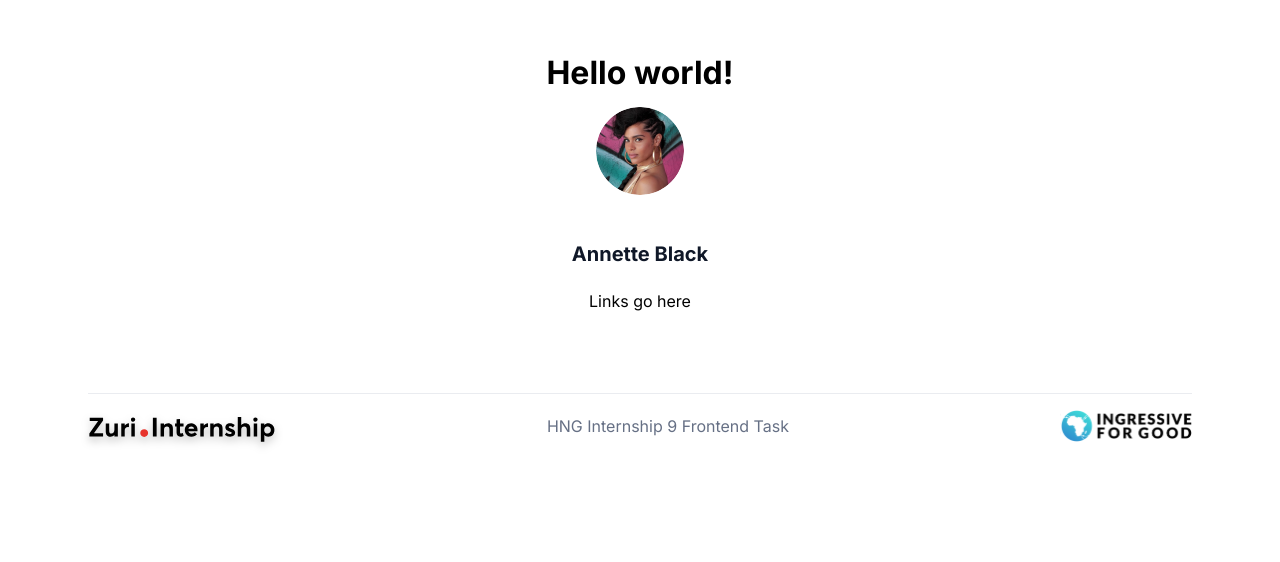
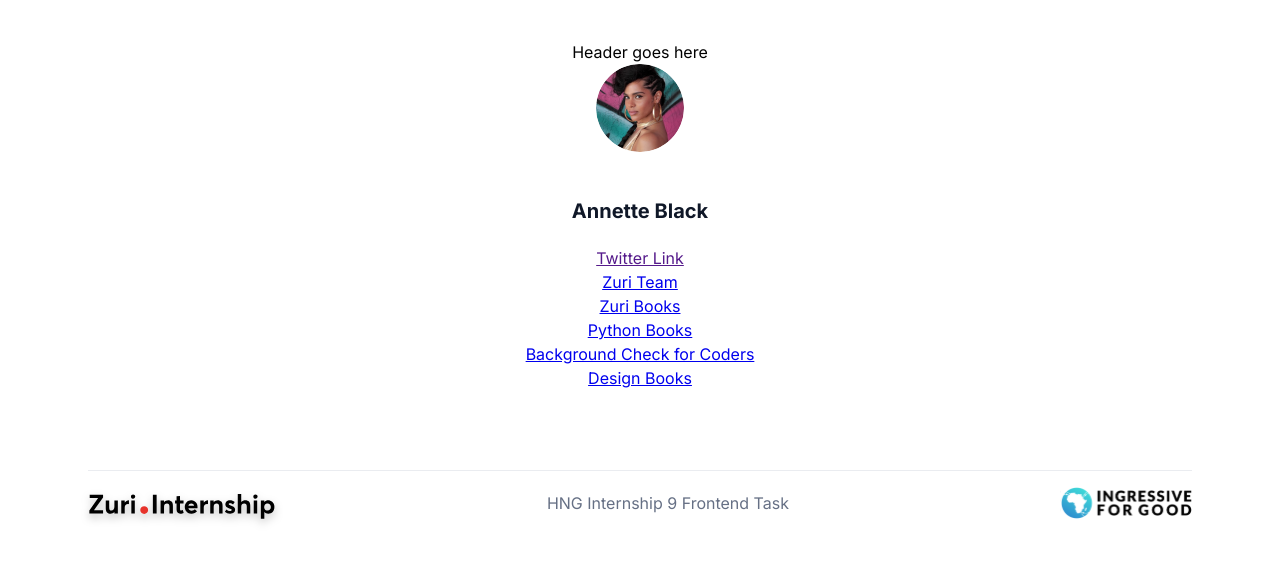
Before and after one commit to Sarbeng/frontend_zuri, a React (Vite) app: page / in a window 1280 px wide. Shown: the top 562 px of the page. Built offline with nearby package versions, Linux system fonts and the light colour scheme.

Commit message:
Added props to my links
Added props(properties) to the links component, i then added a data.js file to keep all the data to be passed into my props, then in my App.jsx file, i mapped the data into a constant and then passed it into the main app

```diff
--- a/src/App.jsx
+++ b/src/App.jsx
@@ -5,15 +5,25 @@ import Links from './components/Links'
 import Profile from  './components/Profile'
 import Header from './components/Header'
 import Footer from './components/Footer'
+import data from "./data"
 
 function App() {
   // const [count, setCount] = useState(0)
+  const links = data.map(item => {
+    return (
+      <Links
+        key = {item.id}
+        // I want to display all that the data variable has to offer from our data file
+        item = {item}
+       />
+    )
+  })
 
   return (
     <div className="App">
       <Header />
       <Profile />
-      <Links />
+      {links}
       <Footer />
     </div>
   )
--- a/src/components/Header.jsx
+++ b/src/components/Header.jsx
@@ -3,9 +3,7 @@ import React from "react";
 export default function Header(){
     return(
         <div>
-            <h1 className="text-3xl font-bold underline">
-      Hello world!
-    </h1>
+         Header goes here
         </div>
     )
 }
--- a/src/components/Links.jsx
+++ b/src/components/Links.jsx
@@ -1,9 +1,9 @@
 import React from "react";
 
-export default function Links(){
+export default function Links(props){
     return(
         <div>
-            Links go here
+            <a href={props.item.url}>{props.item.title}</a>
         </div>
     )
 }
--- /dev/null
+++ b/src/data.js
@@ -0,0 +1,44 @@
+export default [
+    {
+        id: 1,
+        title: "Twitter Link",
+        url:"",
+        css_id:""
+
+    },
+    {
+        id: 2,
+        title: "Zuri Team",
+        url:"https://training.zuri.team/",
+        css_id:"btn__zuri"
+
+    },
+    {
+        id: 3,
+        title: "Zuri Books",
+        url:"http://books.zuri.team/",
+        css_id:"books"
+
+    },
+    {
+        id: 4,
+        title: "Python Books",
+        url:"https://books.zuri.team/python-for-beginners?ref_id=<yourslackname>",
+        css_id:"book__python"
+
+    },
+    {
+        id: 5,
+        title: "Background Check for Coders",
+        url:"https://background.zuri.team",
+        css_id:"pitch"
+
+    },
+    {
+        id: 6,
+        title: "Design Books",
+        url:"https://books.zuri.team/design-rules",
+        css_id:"book__design"
+
+    }
+]
```
